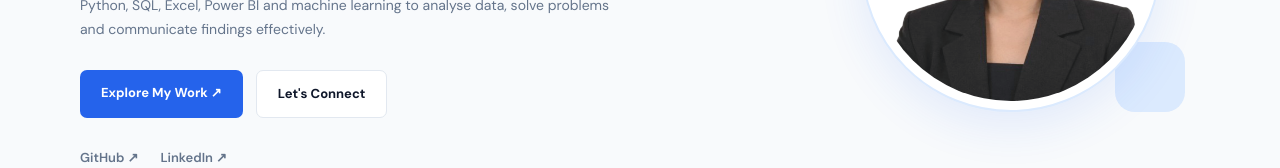
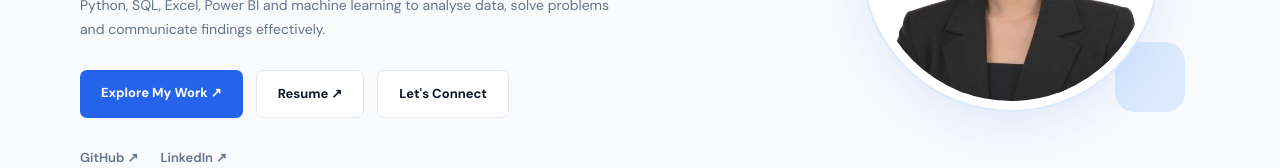
Before and after one commit to garimaworkspace/garimaworkspace.github.io, a plain HTML site: page index.html in a window 1280 px wide. Shown: the part 416-584 px from the top of the page. Drawn offline with Linux system fonts and the light colour scheme.

Commit message:
index.html

```diff
--- a/index.html
+++ b/index.html
@@ -793,9 +793,9 @@ footer {
 
 <div class="hero-buttons">
     <a href="#projects" class="btn btn-primary">Explore My Work ↗</a>
+    <a href="Garima Yadav Resume.pdf" target="_blank" rel="noopener noreferrer" class="btn btn-secondary">Resume ↗</a>
     <a href="#contact" class="btn btn-secondary">Let's Connect</a>
 </div>
-
 <div class="social-links">
     <a href="https://github.com/garimaworkspace" target="_blank" rel="noopener noreferrer">GitHub ↗</a>
     <a href="https://www.linkedin.com/in/garimayadav413/" target="_blank" rel="noopener noreferrer">LinkedIn ↗</a>
```
